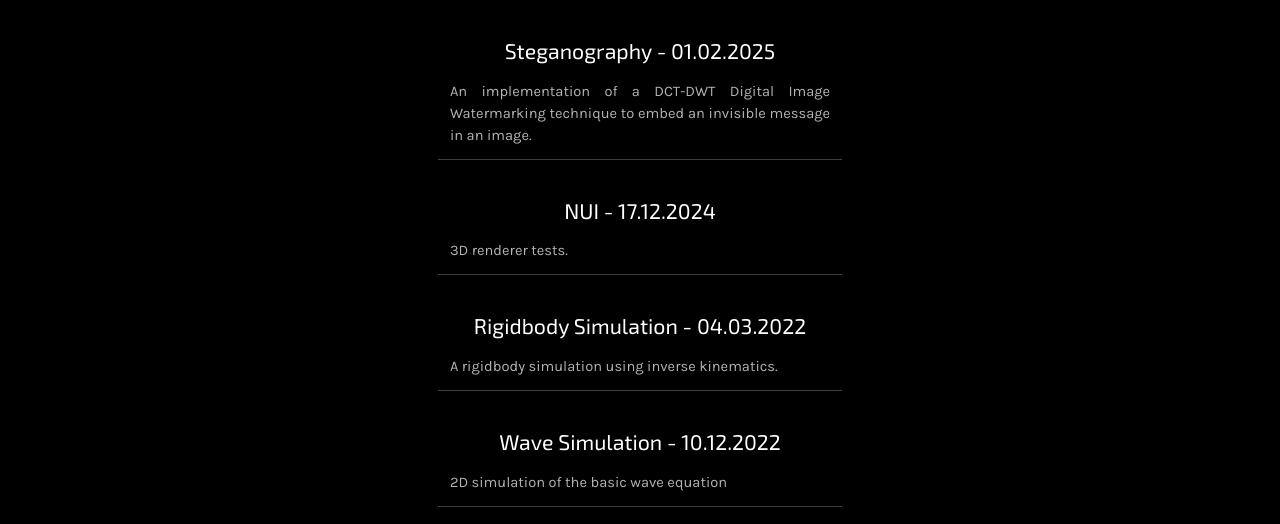
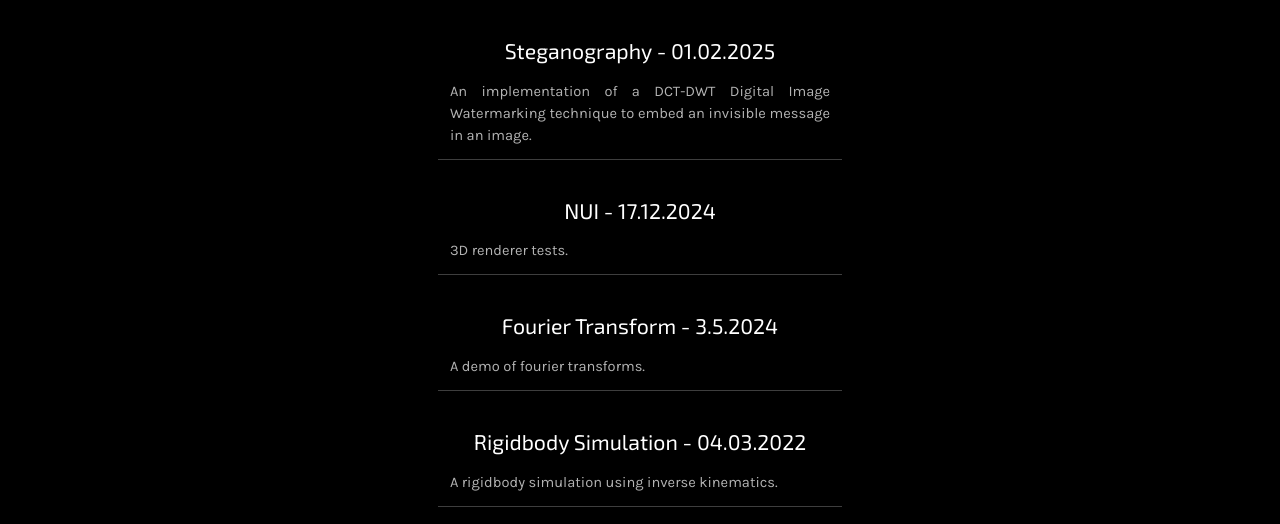
Before and after one commit to vv4t/vv4t.github.io, a plain HTML site: page demo/index.html in a window 1280 px wide. Shown: the part 200-724 px from the top of the page. Drawn offline with Linux system fonts and the light colour scheme.

Commit message:
fourier thing

```diff
--- a/demo/index.html
+++ b/demo/index.html
@@ -26,6 +26,15 @@
             <h2>NUI - 17.12.2024</h2>
             <p>
               3D renderer tests.
+            </p>
+          </div>
+        </a>
+        <br>
+        <a href="dft">
+          <div class="post">
+            <h2>Fourier Transform - 3.5.2024</h2>
+            <p>
+              A demo of fourier transforms.
             </p>
           </div>
         </a>
```
Also changed, not shown: demo/dft/index.html (+5 -1 lines).
